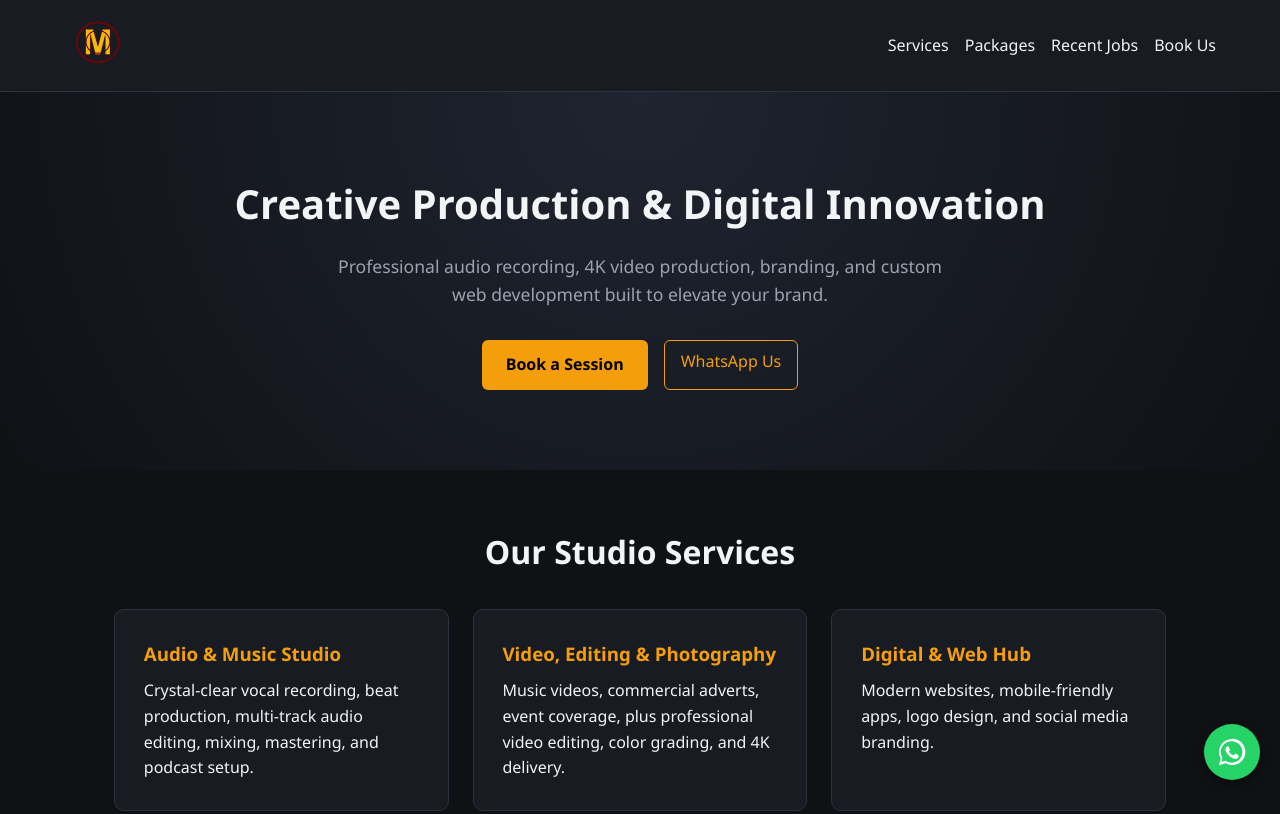
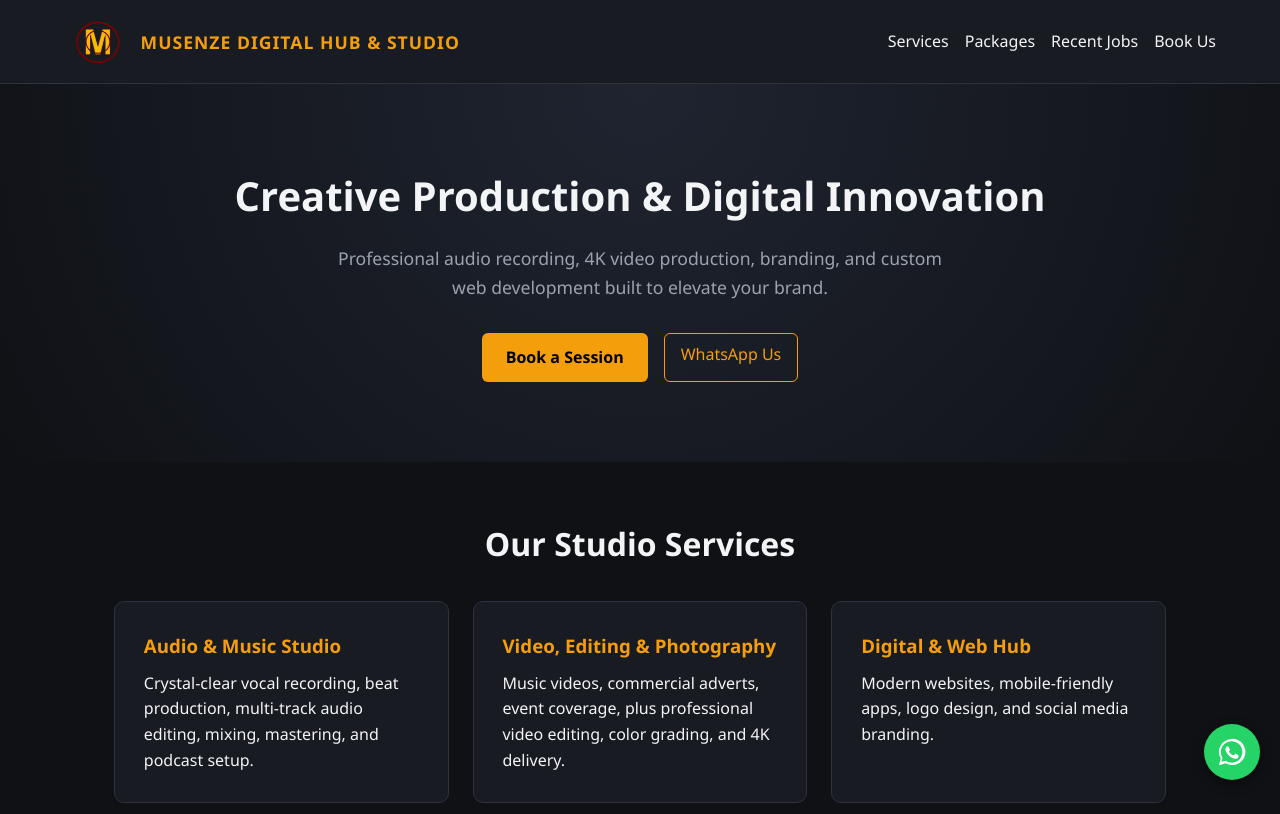
Before and after one commit to Musenze1/musenze-digital-hub, a plain HTML site: page index.html in a window 1280 px wide. Shown: the top 814 px of the page. Drawn offline with Linux system fonts and the light colour scheme; no server answers.

Commit message:
Update logo section in index.html

```diff
--- a/index.html
+++ b/index.html
@@ -15,10 +15,12 @@
 
   <!-- Navigation -->
   <header class="navbar">
-    <!-- THIS IS WHERE YOUR LOGO IS NOW -->
-    <div class="logo" id="site-brand">
+    <!-- LOGO AND TEXT COMBINED -->
+    <div class="logo" id="site-brand" style="display: flex; align-items: center; gap: 10px;">
       <img src="939-removebg-preview.png" alt="Musenze Digital Hub Logo" style="height: 45px; width: auto;">
+      <span style="font-size: 1.1rem; letter-spacing: 1px;">MUSENZE DIGITAL HUB & STUDIO</span>
     </div>
+
     <nav>
       <a href="#services">Services</a>
       <a href="#packages">Packages</a>
@@ -175,4 +177,4 @@
   <!-- Load the public script -->
   <script type="module" src="script.js"></script>
 </body>
-</html>
+  </html>
```
